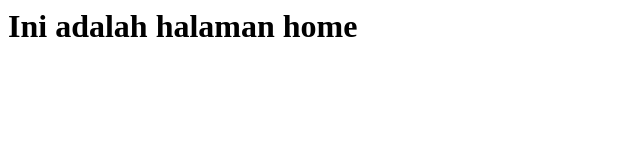
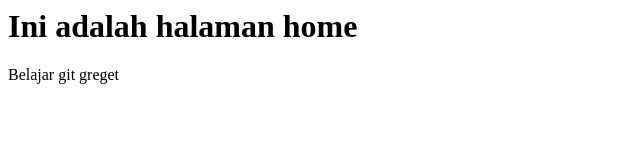
Before and after one commit to mrzalaby/belajar-github, a plain HTML site: page index.html in a window 1280 px wide. Shown: the whole page, without its empty margins (0-640 px from the left). Drawn offline with Linux system fonts and the light colour scheme.

Commit message:
belajar git greget

```diff
--- a/index.html
+++ b/index.html
@@ -5,5 +5,6 @@
     </head>
     <body>
         <h1> Ini adalah halaman home </h1>
+        <p> Belajar git greget </p>
     </body>
 </html
```
